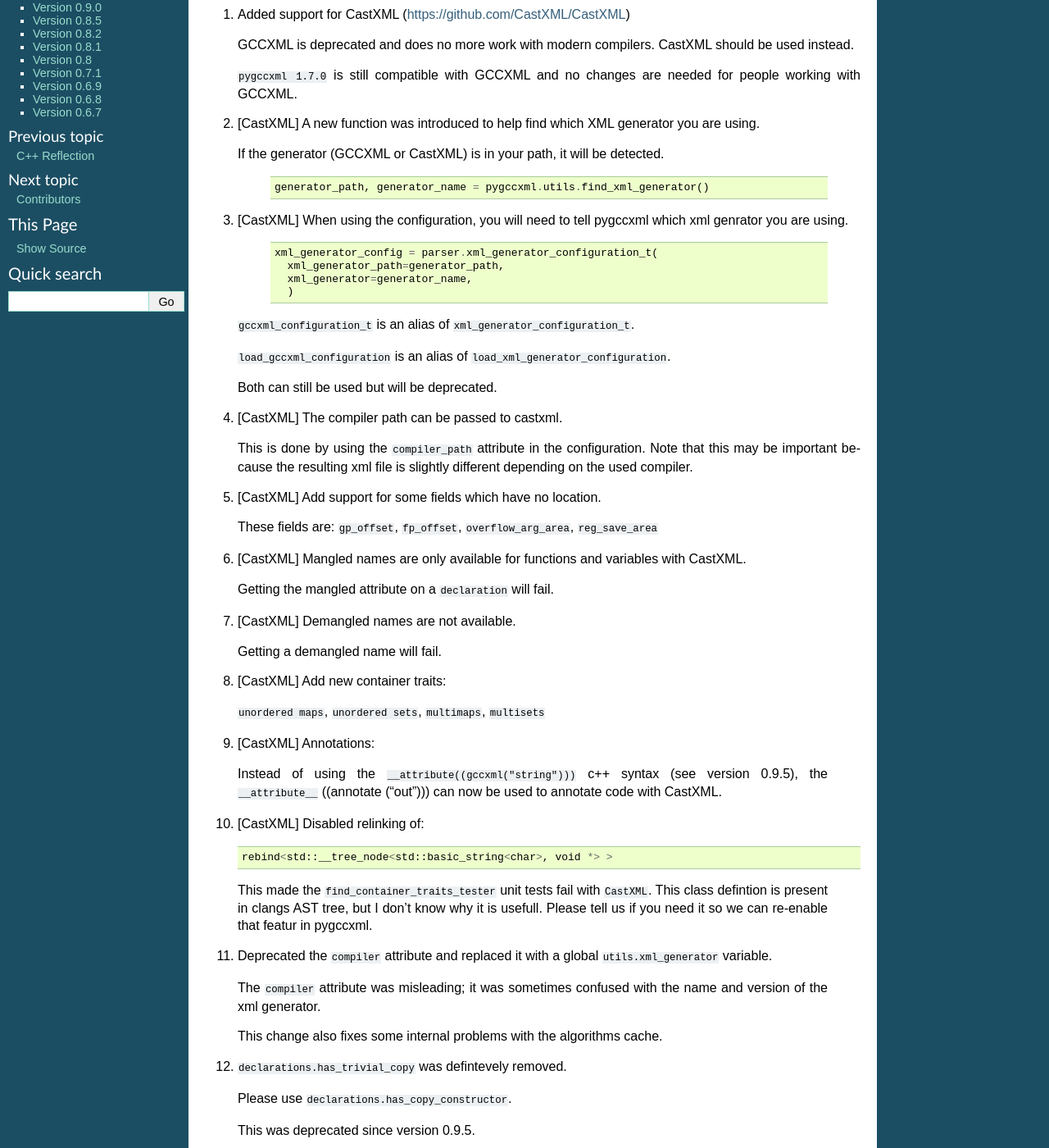
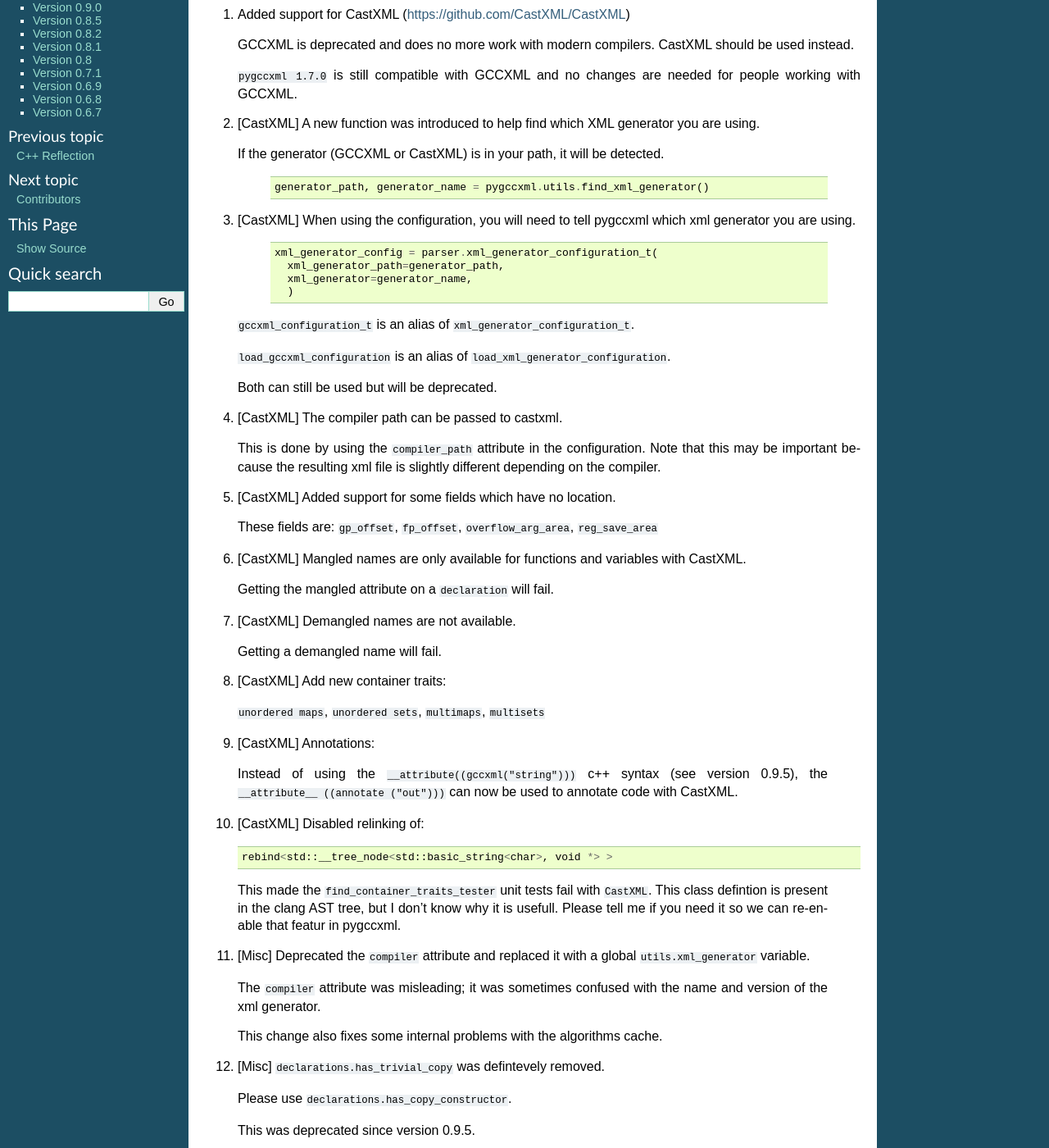
Before and after one commit to CastXML/pygccxml, a Sphinx documentation site: the page built from docs/history.rst, in a window 1280 px wide and 1400 px high, scrolled down 297 px. Shown: the whole window at 82% size. Built offline with Sphinx 7.4.7, drawn with Linux system fonts in a browser that asks for light colours; some of the changed text lies outside the part shown.

Commit message:
Fix documentation typos and wording

```diff
--- a/docs/history.rst
+++ b/docs/history.rst
@@ -29,7 +29,7 @@ Version 1.7.0
 
       generator_path, generator_name = pygccxml.utils.find_xml_generator()
 
-3. [CastXML] When using the configuration, you will need to tell pygccxml which xml genrator you are using.
+3. [CastXML] When using the configuration, you will need to tell pygccxml which xml generator you are using.
 
     .. code-block:: python
 
@@ -48,9 +48,9 @@ Version 1.7.0
 
    This is done by using the ``compiler_path`` attribute in the configuration.
    Note that this may be important because the resulting xml file is slightly different
-   depending on the used compiler.
+   depending on the compiler.
 
-5. [CastXML] Add support for some fields which have no location.
+5. [CastXML] Added support for some fields which have no location.
 
    These fields are: ``gp_offset``, ``fp_offset``, ``overflow_arg_area``, ``reg_save_area``
 
@@ -68,7 +68,7 @@ Version 1.7.0
 
 9. [CastXML] Annotations:
 
-  Instead of using the ``__attribute((gccxml("string")))`` c++ syntax (see version 0.9.5), the ``__attribute__`` ((annotate ("out"))) can now be used to annotate code with CastXML.
+  Instead of using the ``__attribute((gccxml("string")))`` c++ syntax (see version 0.9.5), the ``__attribute__ ((annotate ("out")))`` can now be used to annotate code with CastXML.
 
 10. [CastXML] Disabled relinking of:
 
@@ -77,26 +77,26 @@ Version 1.7.0
       rebind<std::__tree_node<std::basic_string<char>, void *> >
 
  This made the ``find_container_traits_tester`` unit tests fail with ``CastXML``.
- This class defintion is present in clangs AST tree, but I don't know why it is
- usefull. Please tell us if you need it so we can re-enable that featur in pygccxml.
+ This class defintion is present in the clang AST tree, but I don't know why it is
+ usefull. Please tell me if you need it so we can re-enable that featur in pygccxml.
 
-11. Deprecated the ``compiler`` attribute and replaced it with a global ``utils.xml_generator`` variable.
+11. [Misc] Deprecated the ``compiler`` attribute and replaced it with a global ``utils.xml_generator`` variable.
 
  The ``compiler`` attribute was misleading; it was sometimes confused with the name and version of the xml generator.
 
  This change also fixes some internal problems with the algorithms cache.
 
-12. ``declarations.has_trivial_copy`` was defintevely removed.
+12. [Misc] ``declarations.has_trivial_copy`` was defintevely removed.
 
   Please use ``declarations.has_copy_constructor``.
 
   This was deprecated since version 0.9.5.
 
-13. Remove ``gccxml`` logger from logger class (was deprecated).
+13. [Misc] Remove ``gccxml`` logger from logger class (was deprecated).
 
   Please use ``cxx_parser`` instead.
 
-14. Removed ``gccxml_runtime_error_t`` class. This was only used internally.
+14. [Misc] Removed ``gccxml_runtime_error_t`` class. This was only used internally.
 
   Please use a normal ``RuntimeError`` instead.
 
@@ -114,7 +114,7 @@ Version 1.7.0
 
 19. [Misc] The compiler version debugging message is now hidden (closes #12)
 
-20. [Misc] Print less line separations in decl_printer; this makes the output more compact.
+20. [Misc] Print less line separations in ``decl_printer``; this makes the output more compact.
 
 21. [Tests] Add new test for the ``contains_parent_dir`` function.
 
```
